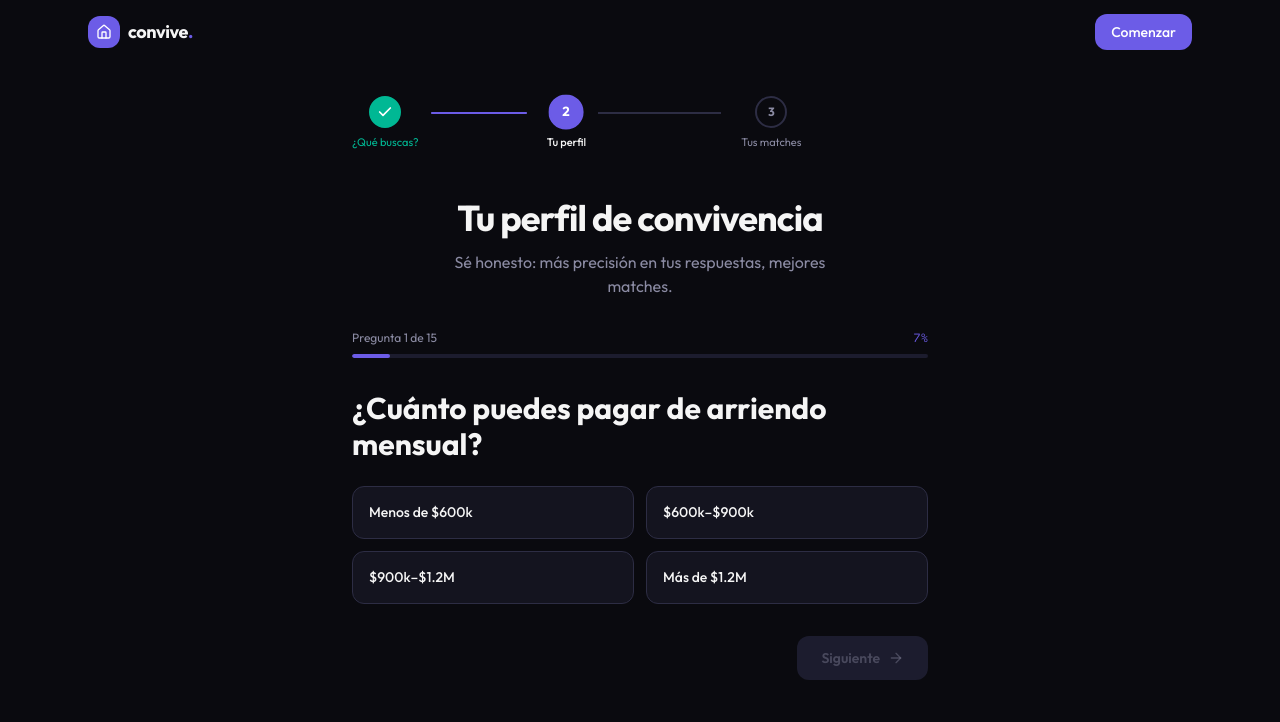
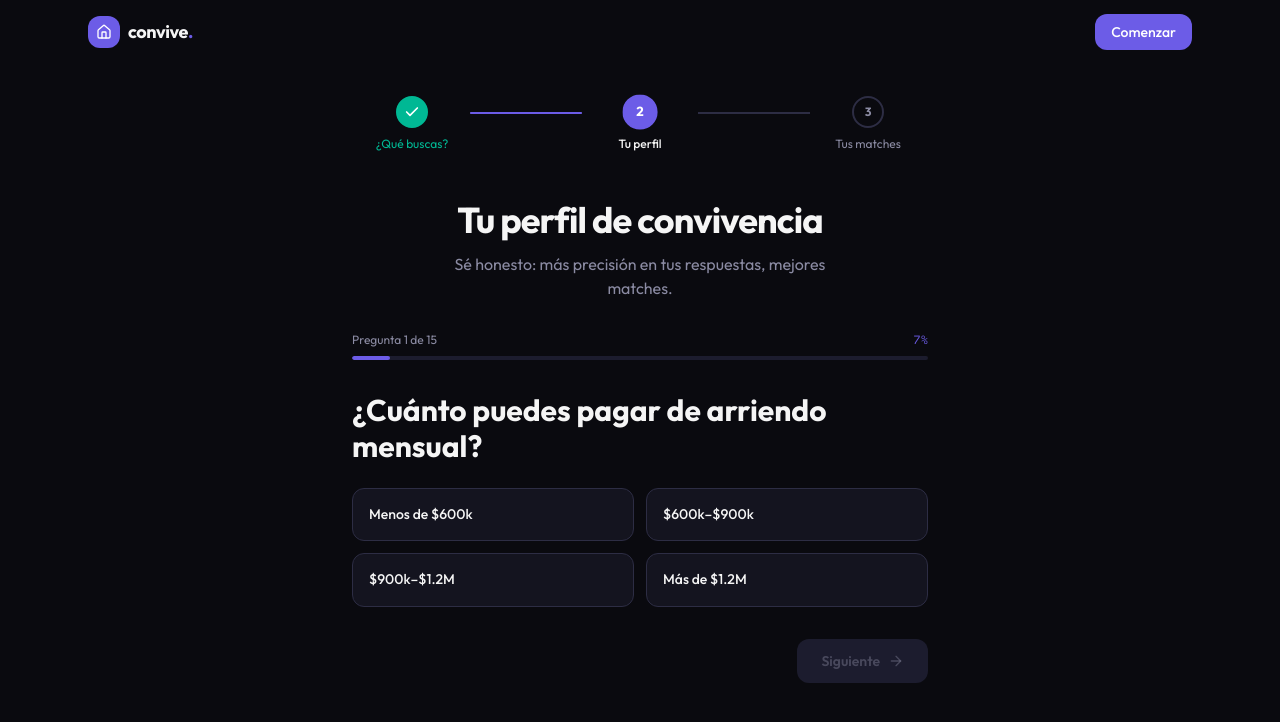
Before and after one commit to charle-z/convive, a Next.js app: page /onboarding/profile in a window 1280 px wide. Shown: the top 722 px of the page. Built offline with nearby package versions, Linux system fonts and the light colour scheme.

Commit message:
fix: centrar mejor el step indicator del onboarding

```diff
--- a/components/onboarding/StepIndicator.tsx
+++ b/components/onboarding/StepIndicator.tsx
@@ -10,16 +10,16 @@ interface StepIndicatorProps {
 
 export default function StepIndicator({ currentStep, labels }: StepIndicatorProps) {
   return (
-    <div className="flex items-start justify-between w-full gap-2">
+    <div className="flex items-start justify-center w-full">
       {labels.map((label, i) => {
         const stepNum = i + 1;
         const isCompleted = stepNum < currentStep;
         const isActive = stepNum === currentStep;
 
         return (
-          <div key={i} className="flex items-start flex-1 min-w-0">
+          <div key={i} className="flex items-start min-w-0">
             {/* Step circle + label */}
-            <div className="flex flex-col items-center gap-2 min-w-0">
+            <div className="flex flex-col items-center gap-2 w-[72px] sm:w-[92px] min-w-0">
               <motion.div
                 initial={false}
                 animate={{
@@ -52,7 +52,7 @@ export default function StepIndicator({ currentStep, labels }: StepIndicatorProp
               </motion.div>
 
               <span
-                className={`text-[11px] text-center max-w-[86px] sm:max-w-none whitespace-normal leading-tight transition-colors duration-200 ${
+                className={`text-[11px] sm:text-xs text-center whitespace-normal leading-tight transition-colors duration-200 ${
                   isActive
                     ? "text-text font-medium"
                     : isCompleted
@@ -66,7 +66,7 @@ export default function StepIndicator({ currentStep, labels }: StepIndicatorProp
 
             {/* Connector line between steps */}
             {i < labels.length - 1 && (
-              <div className="relative flex-1 min-w-4 sm:min-w-10 h-0.5 bg-border mx-2 sm:mx-3 mt-4">
+              <div className="relative w-10 sm:w-20 md:w-28 h-0.5 bg-border mx-2 sm:mx-3 mt-4 flex-shrink-0">
                 <motion.div
                   className="absolute top-0 left-0 h-full rounded-full bg-primary"
                   initial={false}
```
